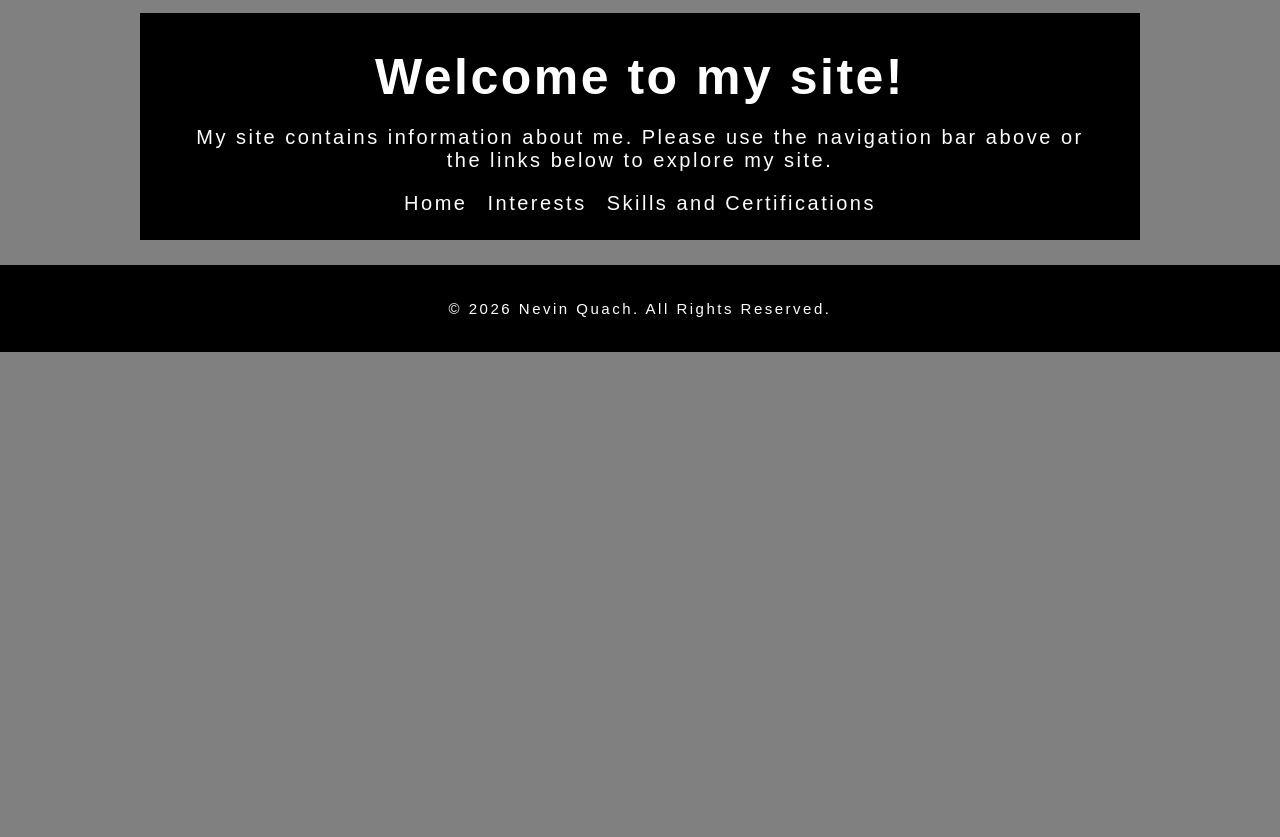
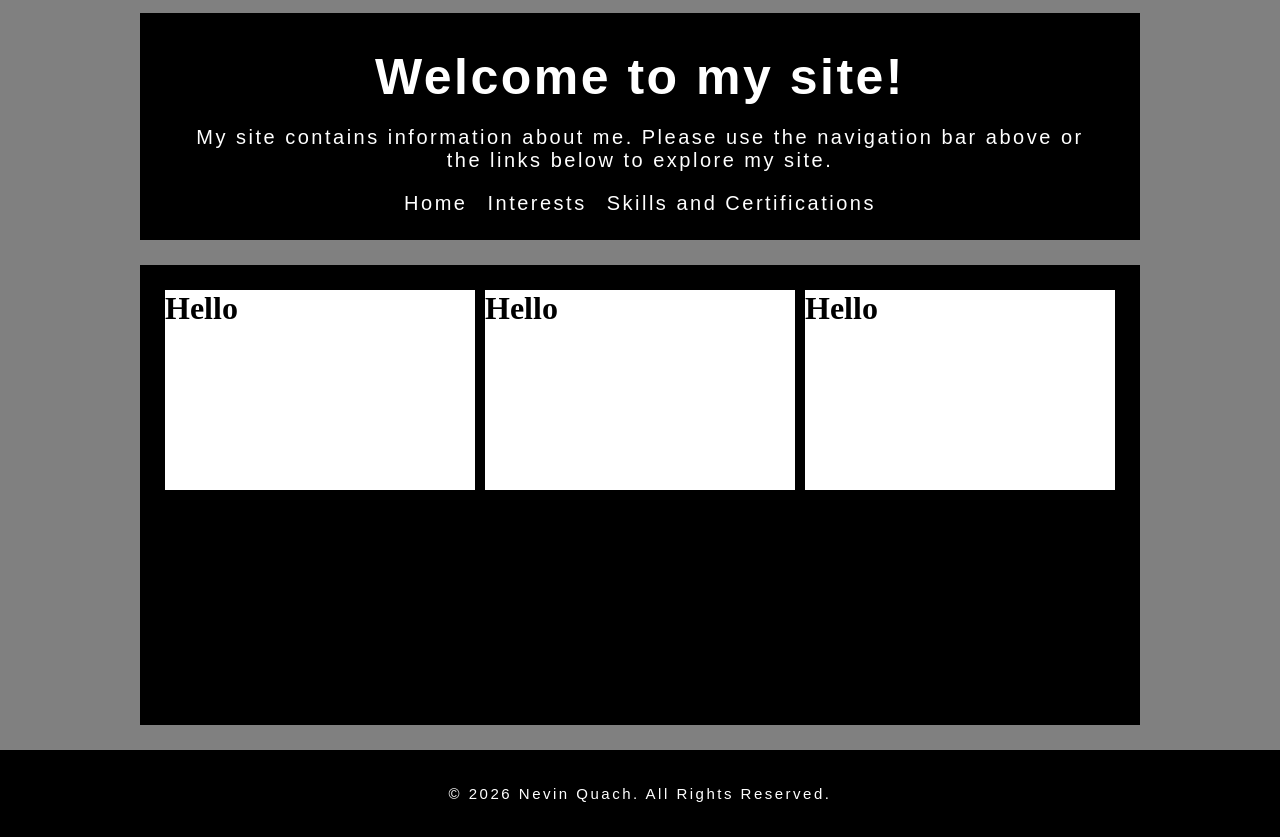
Before and after one commit to NevinQuach/My-First-Projects, a plain HTML site: page index.html in a window 1280 px wide. Shown: the part 82-919 px from the top of the page. Before the commit the page ends 800 px from the top, so only its background shows below. Drawn offline with Linux system fonts and the light colour scheme; a web font is replaced by a local one.

Commit message:
Added grid system

```diff
--- a/index.html
+++ b/index.html
@@ -39,6 +39,24 @@
     </div>
 </div>
 
+<div class = "sectionsetup">
+    <div class="test">
+
+    <div class="container">
+        <div class="griditem">
+            <h1> Hello </h1>
+        </div>
+        <div class="griditem">
+            <h1> Hello </h1>
+        </div>
+        <div class="griditem">
+            <h1> Hello </h1>
+        </div>
+    </div>
+
+    </div>
+</div>
+
 <div class="footer">
     <footer> © 2026 Nevin Quach. All Rights Reserved.</footer>
 </div>
--- a/style.css
+++ b/style.css
@@ -79,6 +79,26 @@ body {
     padding-bottom: 20px;
 }
 
+
+.test {
+    background-color: black;
+    width: 1000px;
+    padding: 25px;
+}
+
+.container {
+    display:grid;
+    grid-template-columns: 1fr 1fr 1fr;
+    grid-template-rows: 200px 200px;
+    gap: 10px;
+}
+
+.griditem {
+    color: black;
+    background: white;
+}
+
+
 /*-- Footer --*/
 .footer {
     background-color: black;
```
